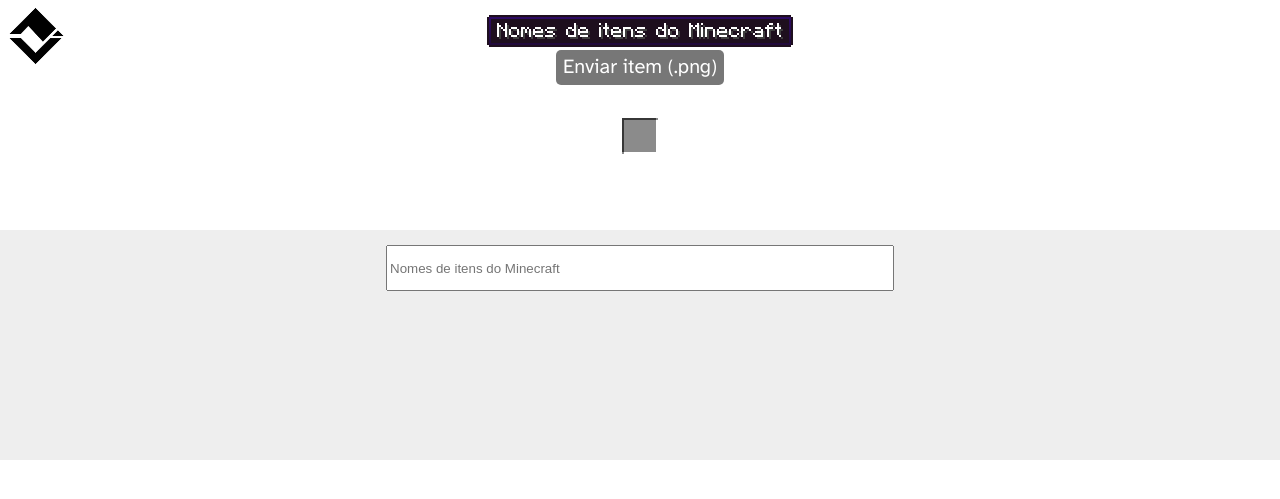
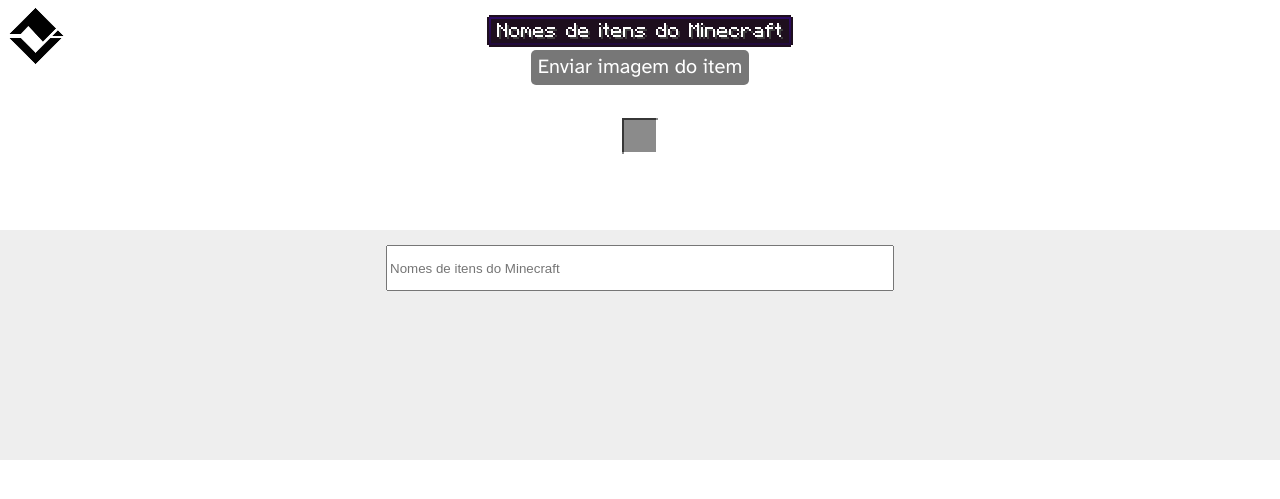
Before and after one commit to Pedro270707/pedro270707.github.io, a Jekyll site: the page built from minecrafttooltips.html, in a window 1280 px wide. Shown: the top 499 px of the page. Built offline with Jekyll 4.4.1, drawn with Linux system fonts in a browser that asks for light colours; nearby versions of some CDN libraries; some web fonts are replaced.

Commit message:
changed send image text and added button to main p
age

```diff
--- a/index.html
+++ b/index.html
@@ -18,13 +18,14 @@
 	<h1>Projetos divertidos</h1>
 	<div class="project-flexbox center">
 		<a href="{{ site.baseurl }}/cookieclicker"><img src="{{ site.baseurl }}/assets/cookie-clicker-button.png"></a>
+		<a href="{{ site.baseurl }}/minecrafttooltips"><img src="{{ site.baseurl }}/assets/minecraft-tooltips-button.png"></a>
 	</div>
 </div>
-<div class="website-divider">
+<!-- <div class="website-divider">
 	<h1>Blog</h1>
 	<div class="blog-post-flexbox center">
 		<div class="blog-post">
 			<img src="/assets/cookie-clicker-button.png">
 		</div>
 	</div>
-</div>
+</div> -->
--- a/js/minecraft-tip.js
+++ b/js/minecraft-tip.js
@@ -12,7 +12,7 @@
 var breakCount = 0
 
 function updateItem(event) {
-	itemInputText.innerHTML = "Alterar item (.png)";
+	itemInputText.innerHTML = "Alterar imagem do item";
 	outputItem.src = URL.createObjectURL(event.target.files[0]);
 }
 
--- a/minecrafttooltips.html
+++ b/minecrafttooltips.html
@@ -9,7 +9,7 @@
 <div id="minecraft-text-output" class="minecraft-text-output center"><div id="output-text-line" class="text-line">Nomes de itens do Minecraft</div><div id="output-shadow-line" class="shadow-line">Nomes de itens do Minecraft</div></div>
 <br>
 <div id="item-input" class="item-input">
-	<label for="item-input-upload"><span id="item-input-text">Enviar item (.png)</span>
+	<label for="item-input-upload"><span id="item-input-text">Enviar imagem do item</span>
 	<input type="file" accept="image/*" id="item-input-upload" onchange="updateItem(event);" /></label>
 </div>
 <br>
```
Also changed, not shown: assets/minecraft-tooltips-button.png (added).
